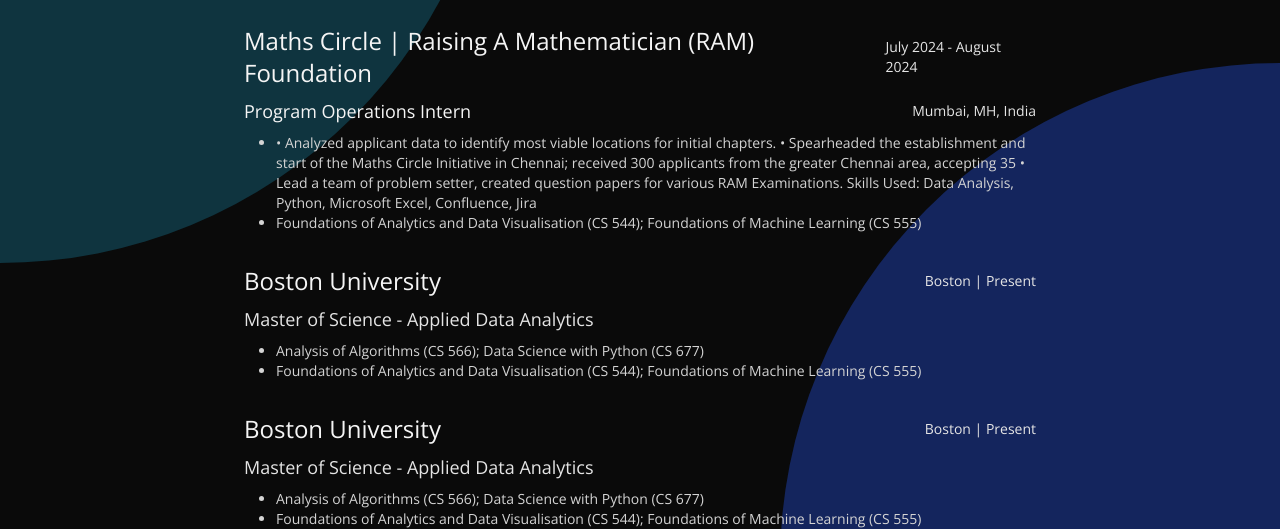
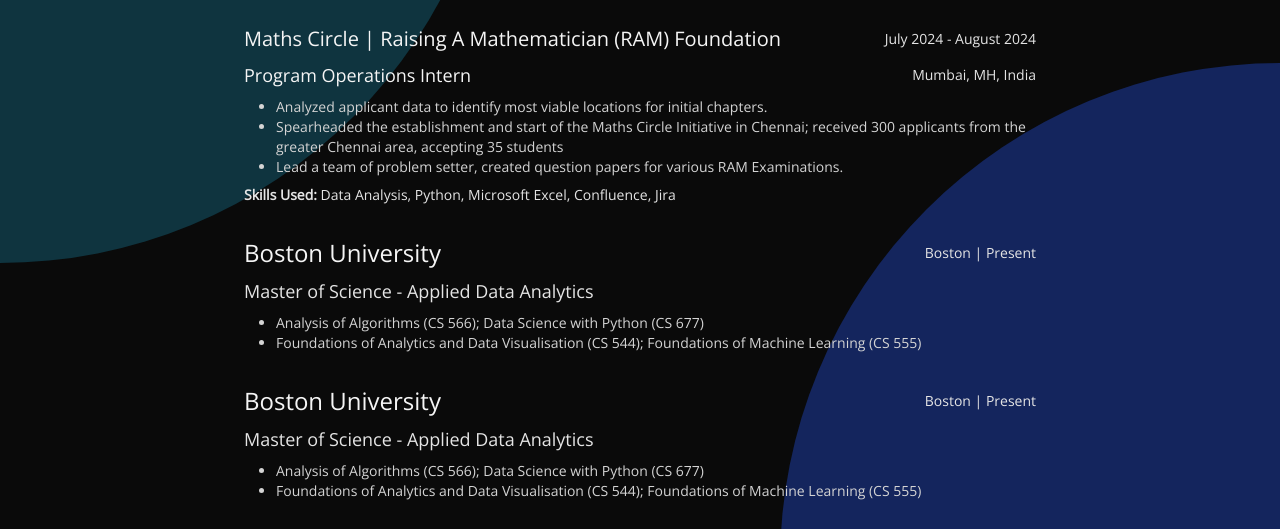
Before and after one commit to SidShah2953/website, an Astro site: page /experience in a window 1280 px wide. Shown: the part 237-766 px from the top of the page. Built offline with nearby package versions, Linux system fonts and the light colour scheme; Astro itself is replaced by a stand-in of ours; some packages are replaced by stand-ins of ours.

Commit message:
Fixed Bug in Lists

```diff
--- a/src/pages/education.astro
+++ b/src/pages/education.astro
@@ -32,7 +32,7 @@ import courses from "@/content/education/courses.json"
             <li>
               Foundations of Analytics and Data Visualisation (CS 544); Foundations of Machine Learning (CS 555)
             </li>
-          </ol>
+          </ul>
         </div>
         <div
           class="flex flex-col w-full gap-2 transition-all duration-200 hover:-translate-y-2 hover:text-neutral-100"
@@ -59,7 +59,7 @@ import courses from "@/content/education/courses.json"
             <li>
               Linear Programming; Theoretical Foundations of Machine Learning; Data Mining & Machine Learning; Applied Machine Learning (MLOps); Financial Modelling with Python; Economics
             </li>
-          </ol>
+          </ul>
         </div>
       </section>
     </article>
--- a/src/pages/experience.astro
+++ b/src/pages/experience.astro
@@ -16,8 +16,8 @@ import Layout from "@/layouts/Layout.astro";
           class="flex flex-col w-full gap-2 transition-all duration-200 hover:-translate-y-2 hover:text-neutral-100"
         >
           <div class="flex w-full items-center justify-between">
-            <h2 class="text-2xl text-neutral-100">
-              <a href="https://www.bu.edu">
+            <h2 class="text-xl text-neutral-100">
+              <a href="https://www.mathscircle.org">
                 Maths Circle | Raising A Mathematician (RAM) Foundation
               </a>
             </h2>
@@ -35,17 +35,18 @@ import Layout from "@/layouts/Layout.astro";
           </div>
           <ul class="list-disc pl-8">
             <li>
-
-• Analyzed applicant data to identify most viable locations for initial chapters.
-• Spearheaded the establishment and start of the Maths Circle Initiative in Chennai; received 300 applicants from the
-greater Chennai area, accepting 35
-• Lead a team of problem setter, created question papers for various RAM Examinations.
-Skills Used: Data Analysis, Python, Microsoft Excel, Confluence, Jira
+              Analyzed applicant data to identify most viable locations for initial chapters.
             </li>
             <li>
-              Foundations of Analytics and Data Visualisation (CS 544); Foundations of Machine Learning (CS 555)
+              Spearheaded the establishment and start of the Maths Circle Initiative in Chennai; received 300 applicants from the greater Chennai area, accepting 35 students
             </li>
-          </ol>
+            <li>
+              Lead a team of problem setter, created question papers for various RAM Examinations.
+            </li>
+          </ul>
+          <p class="text-neutral-200">
+            <b>Skills Used: </b> Data Analysis, Python, Microsoft Excel, Confluence, Jira
+          </p>
         </div>
 
         <div
```
